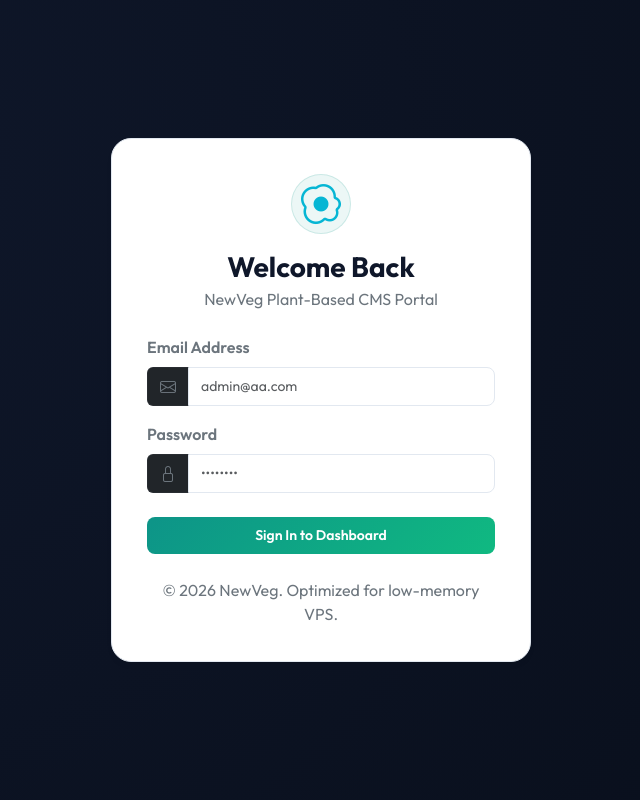
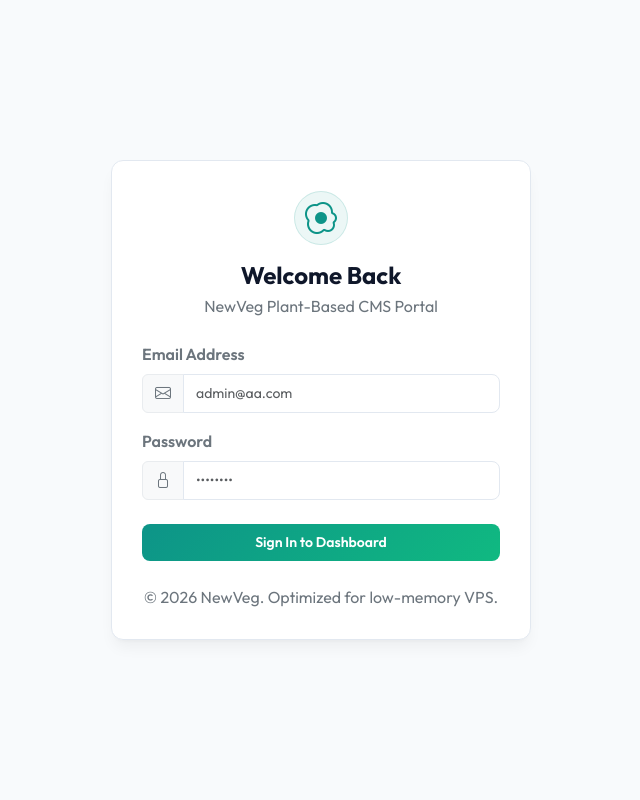
Before and after one commit to fakihAlim/newveg, a PHP site: page /admin/login.php in a window 1280 px wide. Shown: the whole page, without its empty margins (319-959 px from the left). Run offline with PHP 8.4, Linux system fonts and the light colour scheme.

Commit message:
style(admin): style login screen for premium light mode theme

```diff
--- a/web/admin/login.php
+++ b/web/admin/login.php
@@ -67,52 +67,55 @@ if ($_SERVER['REQUEST_METHOD'] === 'POST') {
             display: flex;
             align-items: center;
             justify-content: center;
-            background: radial-gradient(circle at 10% 20%, rgb(15, 23, 42) 0%, rgb(9, 15, 28) 90.1%);
+            background-color: #f8fafc;
         }
         .login-card {
             width: 100%;
             max-width: 420px;
-            padding: 35px;
-            border-radius: 20px;
+            padding: 30px;
+            border-radius: 12px;
+            background-color: #ffffff;
+            border: 1px solid #e2e8f0;
+            box-shadow: 0 10px 15px -3px rgba(0, 0, 0, 0.05), 0 4px 6px -4px rgba(0, 0, 0, 0.05);
         }
     </style>
 </head>
 <body>
 
-<div class="login-card glass-card animated-fade">
+<div class="login-card animated-fade">
     <div class="text-center mb-4">
-        <div class="rounded-circle bg-teal-glow d-inline-flex align-items-center justify-content-center mb-3" style="width: 60px; height: 60px;">
-            <i class="bi bi-egg-fried fs-1 text-teal" style="color: #06b6d4;"></i>
+        <div class="rounded-circle bg-teal-glow d-inline-flex align-items-center justify-content-center mb-3" style="width: 54px; height: 54px;">
+            <i class="bi bi-egg-fried fs-2 text-teal" style="color: #0d9488;"></i>
         </div>
-        <h3 class="fw-bold mb-1">Welcome Back</h3>
+        <h4 class="fw-bold mb-1">Welcome Back</h4>
         <p class="text-secondary fs-14">NewVeg Plant-Based CMS Portal</p>
     </div>
 
     <?php if (!empty($error)): ?>
-        <div class="alert alert-danger d-flex align-items-center mb-4 py-2 border-0 bg-danger bg-opacity-10 text-danger" role="alert" style="border-radius: 10px;">
-            <i class="bi bi-exclamation-triangle-fill me-2 fs-5"></i>
+        <div class="alert alert-danger d-flex align-items-center mb-4 py-2 border-0 bg-danger bg-opacity-10 text-danger" role="alert" style="border-radius: 8px; font-size: 14px;">
+            <i class="bi bi-exclamation-triangle-fill me-2 fs-6"></i>
             <div><?= htmlspecialchars($error) ?></div>
         </div>
     <?php endif; ?>
 
     <form method="POST" action="login.php">
         <div class="mb-3">
-            <label for="email" class="form-label text-secondary fw-semibold">Email Address</label>
+            <label for="email" class="form-label text-secondary fw-semibold fs-14">Email Address</label>
             <div class="input-group">
-                <span class="input-group-text bg-dark border-secondary border-opacity-10 text-secondary"><i class="bi bi-envelope"></i></span>
-                <input type="email" class="form-control border-opacity-10" id="email" name="email" required placeholder="admin@aa.com" value="<?= htmlspecialchars($email ?? '') ?>">
+                <span class="input-group-text bg-light border-light-subtle text-secondary"><i class="bi bi-envelope"></i></span>
+                <input type="email" class="form-control" id="email" name="email" required placeholder="admin@aa.com" value="<?= htmlspecialchars($email ?? '') ?>">
             </div>
         </div>
 
         <div class="mb-4">
-            <label for="password" class="form-label text-secondary fw-semibold">Password</label>
+            <label for="password" class="form-label text-secondary fw-semibold fs-14">Password</label>
             <div class="input-group">
-                <span class="input-group-text bg-dark border-secondary border-opacity-10 text-secondary"><i class="bi bi-lock"></i></span>
-                <input type="password" class="form-control border-opacity-10" id="password" name="password" required placeholder="••••••••">
+                <span class="input-group-text bg-light border-light-subtle text-secondary"><i class="bi bi-lock"></i></span>
+                <input type="password" class="form-control" id="password" name="password" required placeholder="••••••••">
             </div>
         </div>
 
-        <button type="submit" class="btn btn-custom w-100 py-2.5">Sign In to Dashboard</button>
+        <button type="submit" class="btn btn-custom w-100 py-2">Sign In to Dashboard</button>
     </form>
 
     <div class="text-center mt-4">
```
